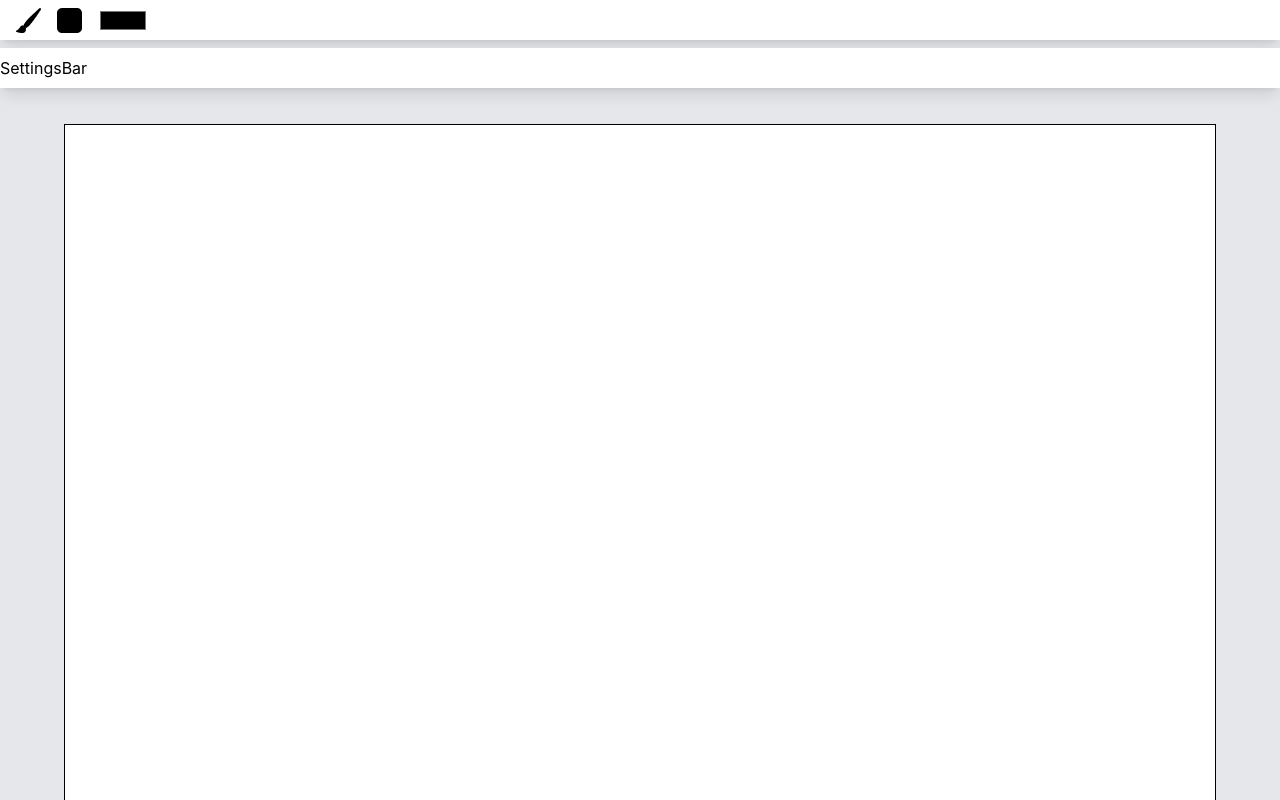
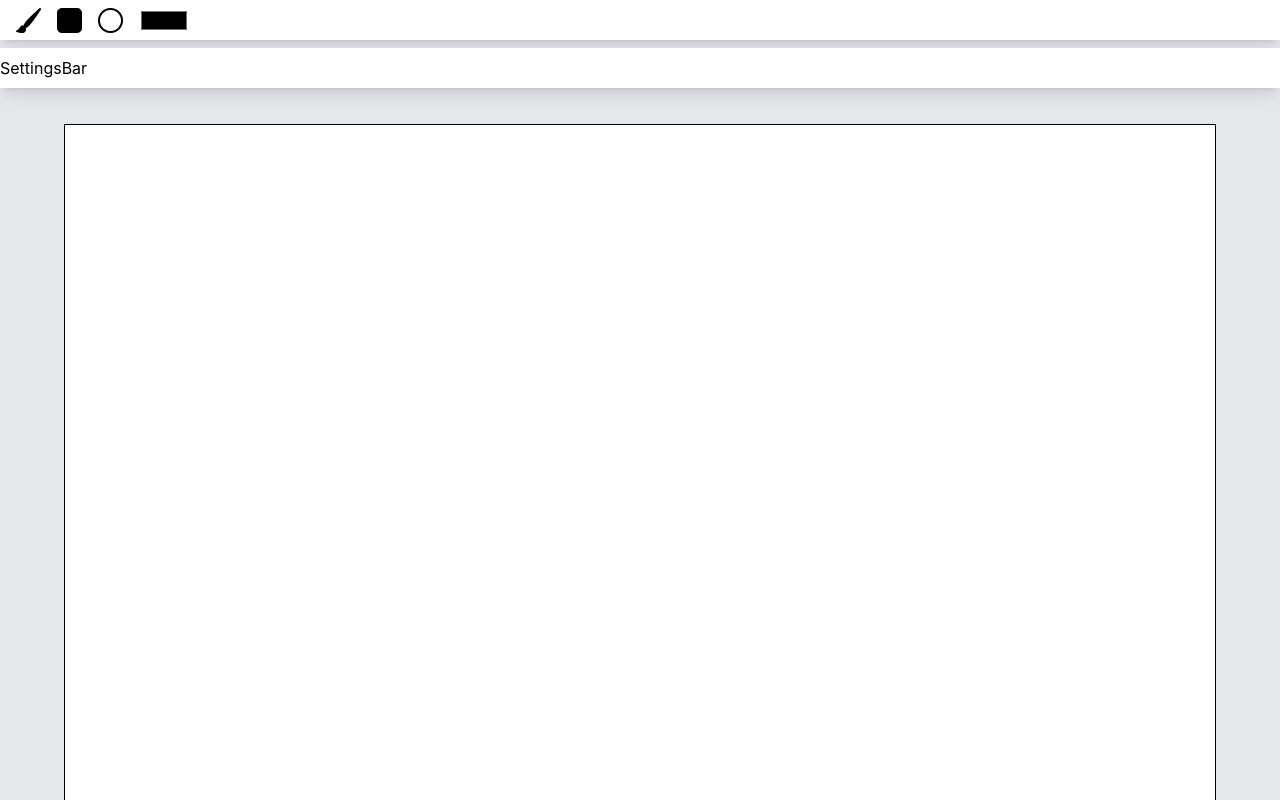
Before and after one commit to Raftouch/paint-front, a React (Vite) app: page / in a window 1280 px wide. Shown: the top 800 px of the page. Built offline with nearby package versions, Linux system fonts and the light colour scheme.

Commit message:
feat(toolbar): add circle tool selection via button click

```diff
--- a/src/components/Toolbar.tsx
+++ b/src/components/Toolbar.tsx
@@ -1,6 +1,7 @@
 import canvasState from "../store/canvasState";
 import toolState from "../store/toolState";
 import Brush from "../tools/Brush";
+import Circle from "../tools/Circle";
 import Rect from "../tools/Rect";
 import Button from "./Button";
 
@@ -17,12 +18,18 @@ export default function Toolbar() {
     toolState.setTool(new Rect(canvasState.canvas));
   };
 
+  const handleCircleClick = () => {
+    if (!canvasState.canvas) return;
+
+    toolState.setTool(new Circle(canvasState.canvas));
+  };
+
   return (
     <div className="h-[40px] bg-white flex items-center justify-between shadow-lg p-4">
       <div className="space-x-4 flex items-center">
         <Button imageName="brush" onClick={handleBrushClick} />
         <Button imageName="rect" onClick={handleRectClick} />
-        {/* <Button imageName="circle" /> */}
+        <Button imageName="circle" onClick={handleCircleClick} />
         {/* <Button imageName="eraser" /> */}
         {/* <Button imageName="line" /> */}
         <input type="color" />
```
